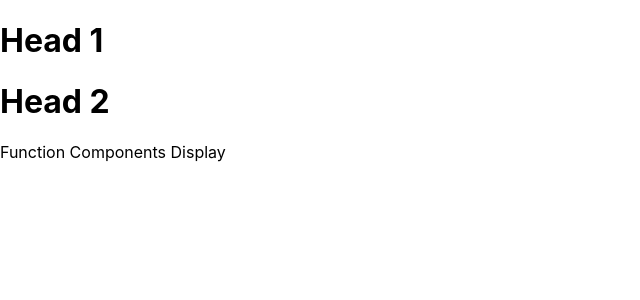
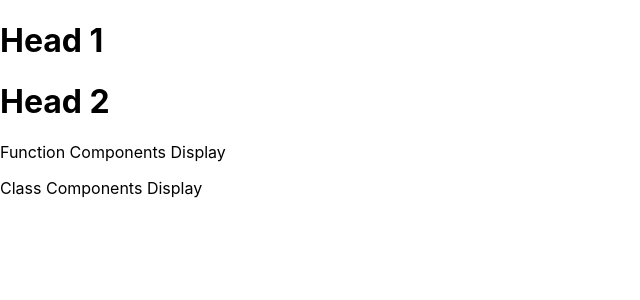
Before and after one commit to ahnas/react, a React (Create React App) app: page / in a window 1280 px wide. Shown: the top 300 px of the page, without its empty margins (0-640 px from the left). Built offline with nearby package versions, Linux system fonts and the light colour scheme.

Commit message:
CLSComp export , import ,show in index

```diff
--- a/src/App.js
+++ b/src/App.js
@@ -4,6 +4,7 @@ import React from 'react';
 // import './App.css';
 
 import FunctionComp  from './Components/FunctionalComp';
+import ClassComp from './Components/ClassComp';
 
 function App() {
   return (
@@ -11,6 +12,7 @@ function App() {
       <h1>Head 1</h1>
       <h1>Head 2</h1>
       <FunctionComp></FunctionComp>
+      <ClassComp></ClassComp>
     </div>
   );
 }
--- a/src/Components/ClassComp.js
+++ b/src/Components/ClassComp.js
@@ -2,6 +2,8 @@ import React from "react";
 
 class ClassComp extends React.Component{
     render(){
-        return <p>Class Components</p>
+        return <p>Class Components Display</p>
     }
 }
+
+export default ClassComp;
```
